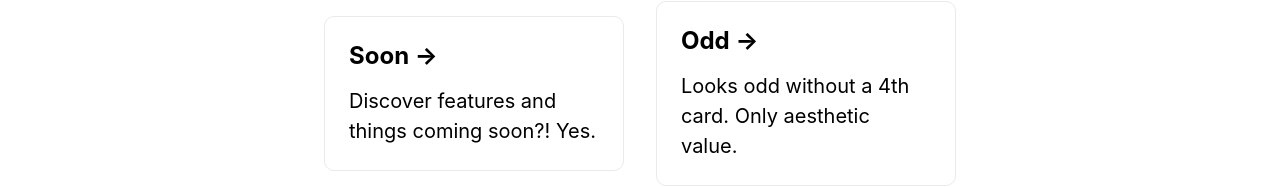
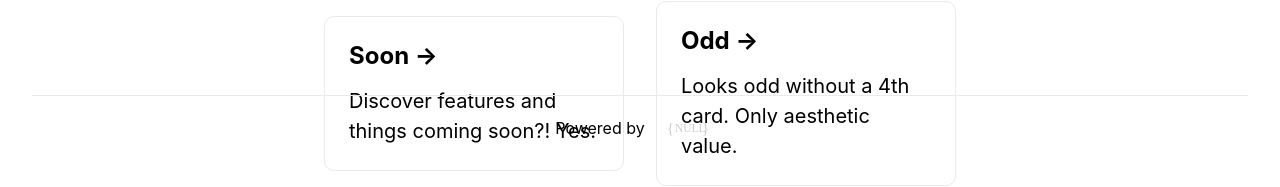
Before and after one commit to null-channel/null-web, a Next.js app: page / in a window 1280 px wide. Shown: the part 640-827 px from the top of the page. Built offline with nearby package versions, Linux system fonts and the light colour scheme.

Commit message:
made the footer a footer instead of mid page

```diff
--- a/pages/_app.tsx
+++ b/pages/_app.tsx
@@ -1,10 +1,11 @@
 import '../styles/globals.css'
 import type { AppProps } from 'next/app'
 import Header from '../components/navbar'
+import styles from '../styles/main.module.css'
 
 function MyApp({ Component, pageProps }: AppProps) {
 
-  return <div>
+  return <div className={styles.main}>
             <Header/>
             <Component {...pageProps} />
           </div>
--- a/styles/Home.module.css
+++ b/styles/Home.module.css
@@ -19,6 +19,10 @@
   border-top: 1px solid #eaeaea;
   justify-content: center;
   align-items: center;
+  position: fixed;
+  width: 95%;
+  bottom: 0;
+  height: 60px;
 }
 
 .footer a {
--- a/styles/globals.css
+++ b/styles/globals.css
@@ -2,6 +2,7 @@ html,
 body {
   padding: 0;
   margin: 0;
+  height: 100%;
   font-family: -apple-system, BlinkMacSystemFont, Segoe UI, Roboto, Oxygen,
     Ubuntu, Cantarell, Fira Sans, Droid Sans, Helvetica Neue, sans-serif;
 }
--- /dev/null
+++ b/styles/main.module.css
@@ -0,0 +1,3 @@
+.main {
+    height: 100%
+}
```
